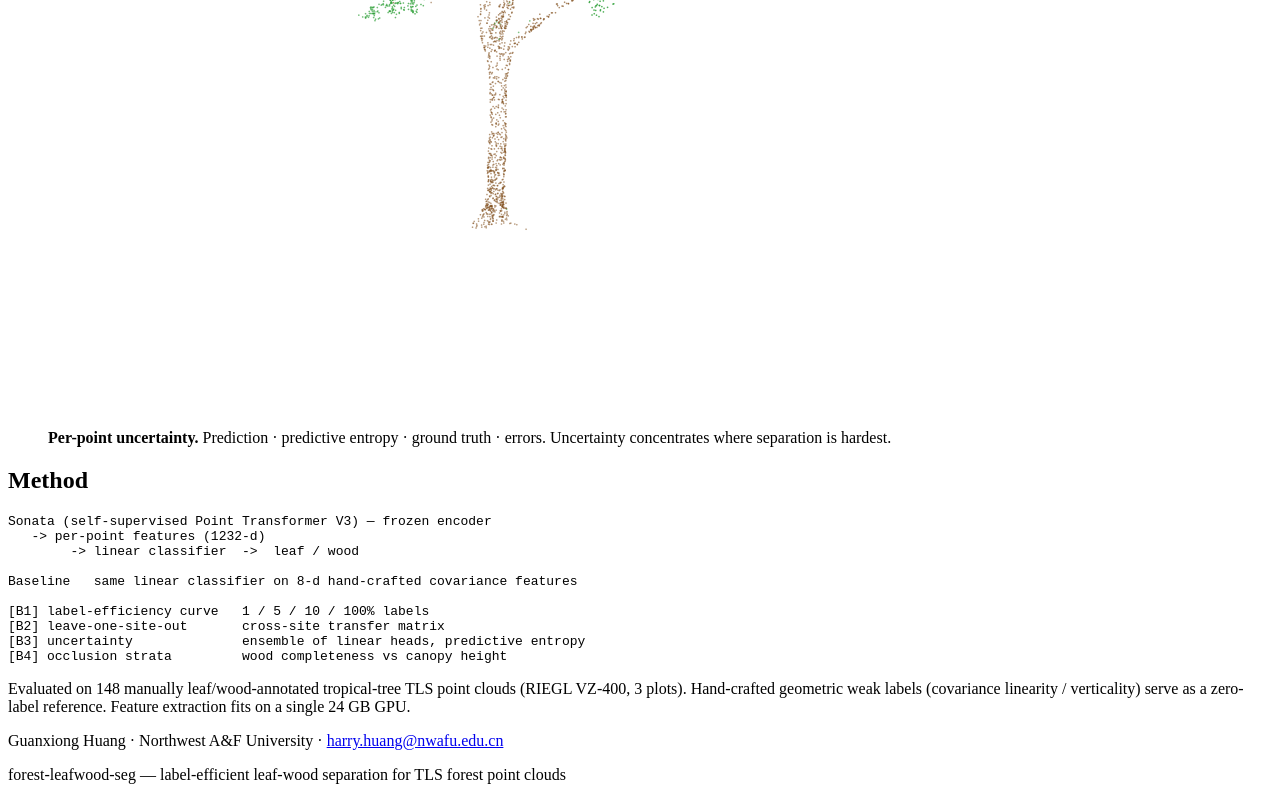
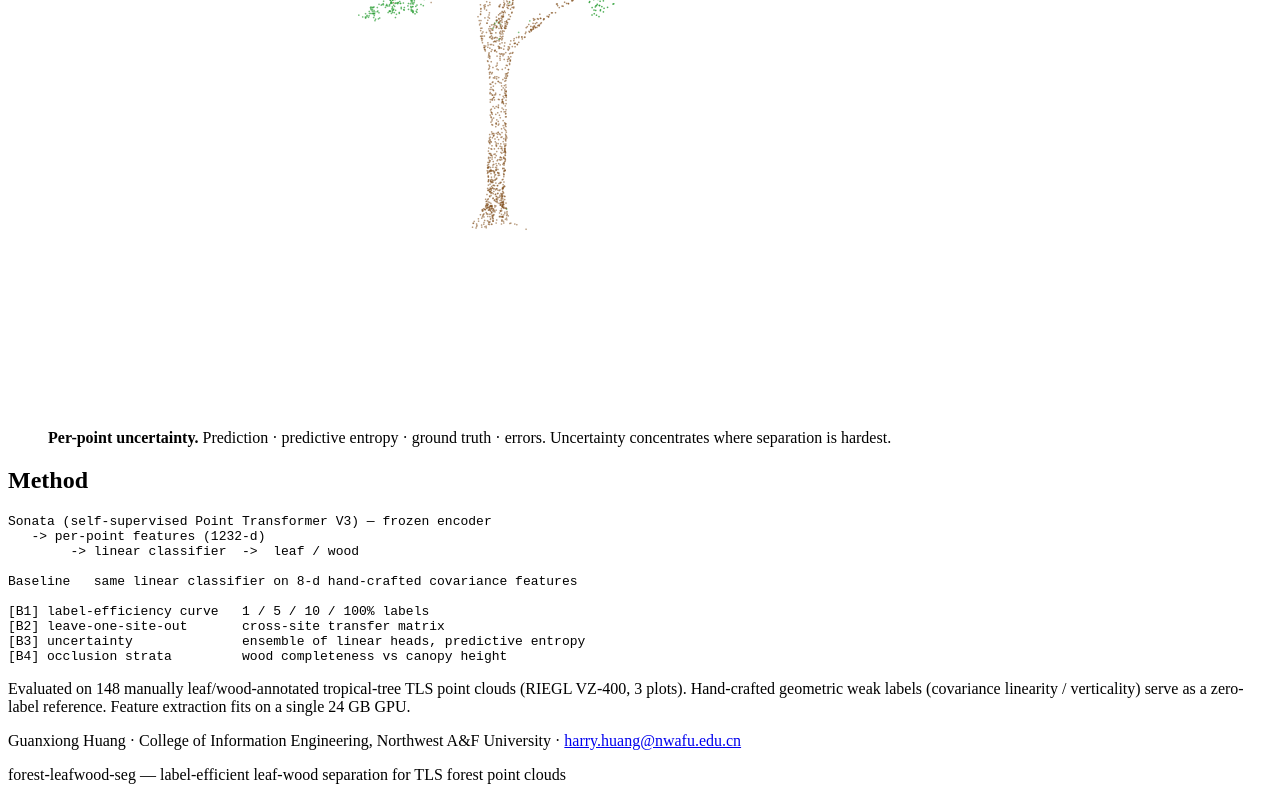
Before and after one commit to Harry33t/forest-leafwood-seg, a React (Vite) app in the folder web/: page / in a window 1280 px wide. Shown: the part 5597-6397 px from the top of the page. Built offline with nearby package versions, Linux system fonts and the light colour scheme; no server answers; the HTML template or start-up script is replaced by a standard one.

Commit message:
Add College of Information Engineering to affiliation; author line in motivation

```diff
--- a/web/src/App.tsx
+++ b/web/src/App.tsx
@@ -157,7 +157,7 @@ Baseline   same linear classifier on 8-d hand-crafted covariance features
 
       <footer className="footer">
         <p className="footer-author">
-          Guanxiong Huang · Northwest A&amp;F University ·{" "}
+          Guanxiong Huang · College of Information Engineering, Northwest A&amp;F University ·{" "}
           <a href="mailto:harry.huang@nwafu.edu.cn">harry.huang@nwafu.edu.cn</a>
         </p>
         <p>forest-leafwood-seg — label-efficient leaf-wood separation for TLS forest point clouds</p>
```
Also changed, not shown: 2 other files (tests, documents, lock files or other folders).
